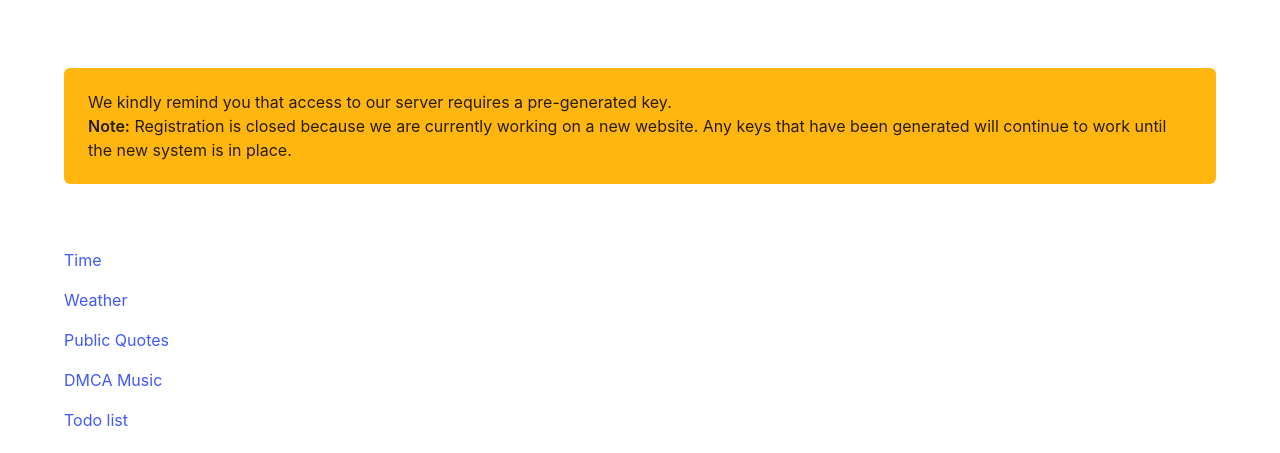
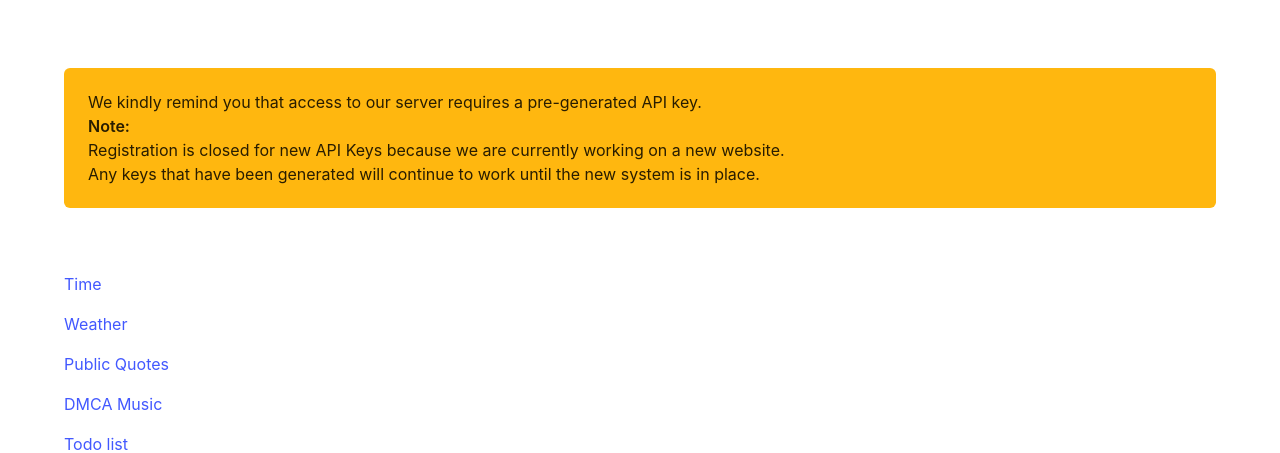
Before and after one commit to YourStreamingTools/YourStreaming.Tools, a PHP site: page / in a window 1280 px wide. Shown: the part 52-505 px from the top of the page. Run offline with PHP 8.4, Linux system fonts and the light colour scheme.

Commit message:
Update index.php

```diff
--- a/index.php
+++ b/index.php
@@ -41,8 +41,8 @@
     <section class="section">
         <div class="container content">
             <div class="notification is-warning">
-                We kindly remind you that access to our server requires a pre-generated key.<br>
-                <strong>Note:</strong> Registration is closed because we are currently working on a new website. Any keys that have been generated will continue to work until the new system is in place.
+                We kindly remind you that access to our server requires a pre-generated API key.<br>
+                <strong>Note:</strong><br>Registration is closed for new API Keys because we are currently working on a new website.<br>Any keys that have been generated will continue to work until the new system is in place.
             </div>
             <p class="has-text-white">We're currently supporting the following APIs:</p>
             <p><span class="api-link has-text-link" data-target="#timeModal">Time</span></p>
```
